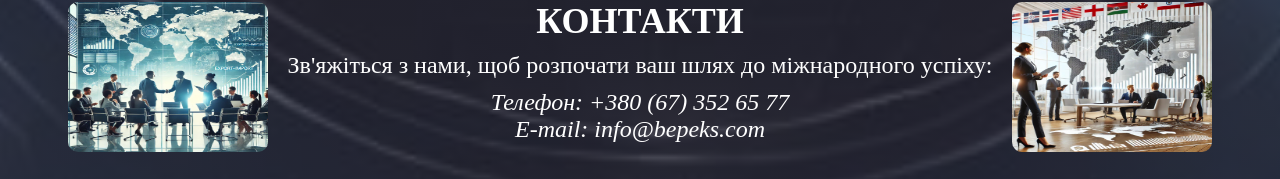
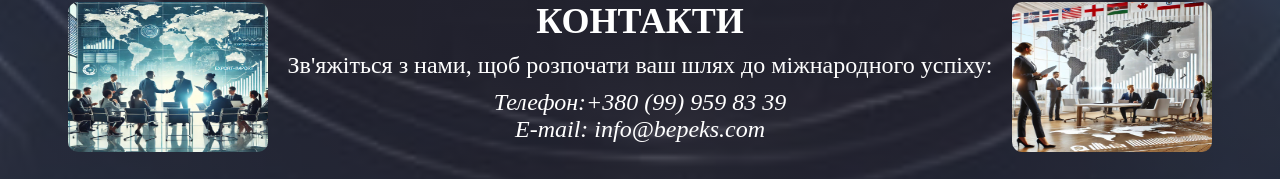
Before and after one commit to KlimchukDmytro/bepeks, a React (Vite) app: page / in a window 1280 px wide. Shown: the part 1738-1917 px from the top of the page. Built offline with nearby package versions, Linux system fonts and the light colour scheme.

Commit message:
contacts

```diff
--- a/src/components/Contacts/Contacts.jsx
+++ b/src/components/Contacts/Contacts.jsx
@@ -17,7 +17,7 @@ const Contacts = ({ language }) => {
             <ul className={s.list}>
               <li className={s.item}>
                 {localization.phone}:
-                <a href="tel:+380673526577"> +380 (67) 352 65 77</a>
+                <a href="tel:+380999598339">+380 (99) 959 83 39</a>
               </li>
               <li className={s.item}>
                 {localization.email}:
```
